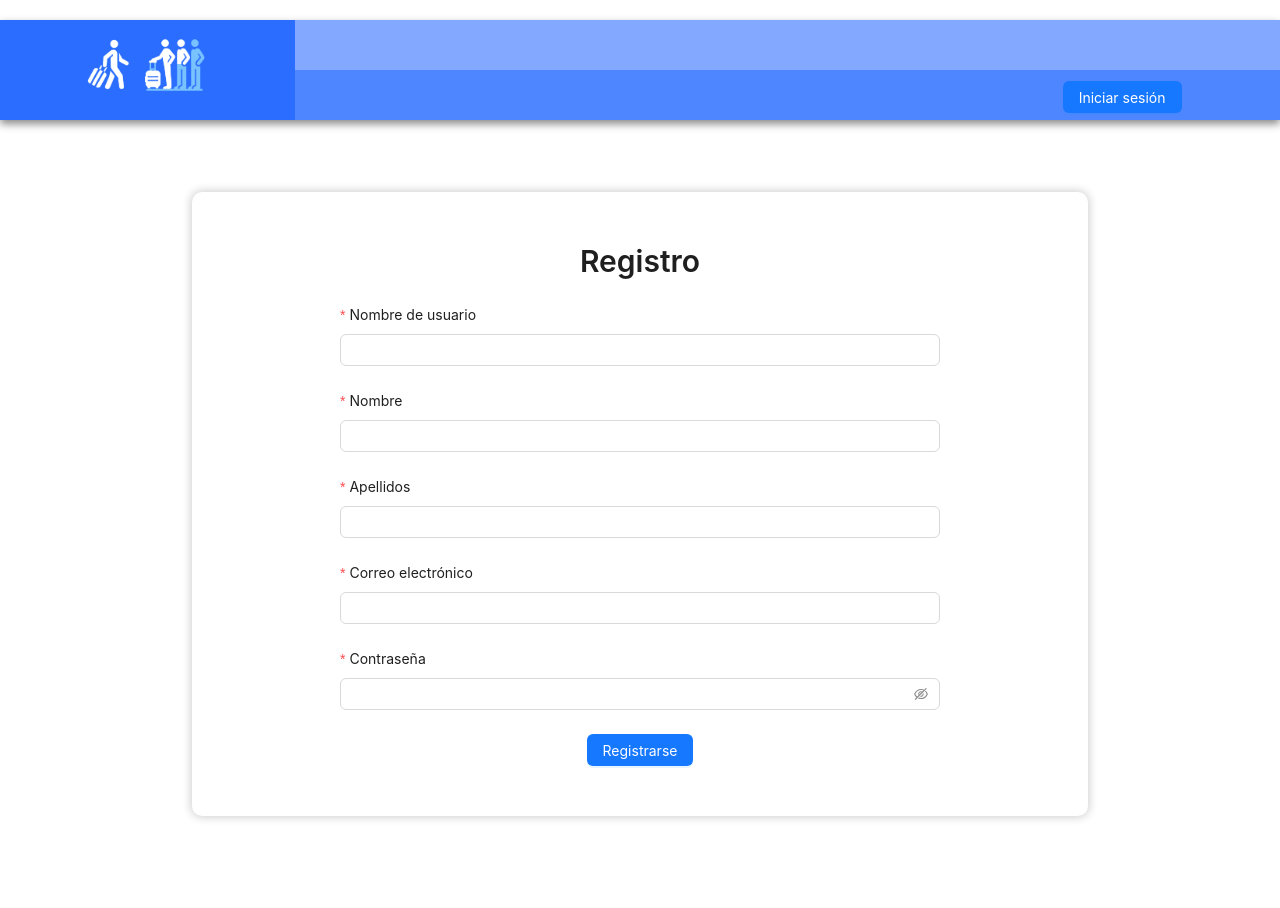
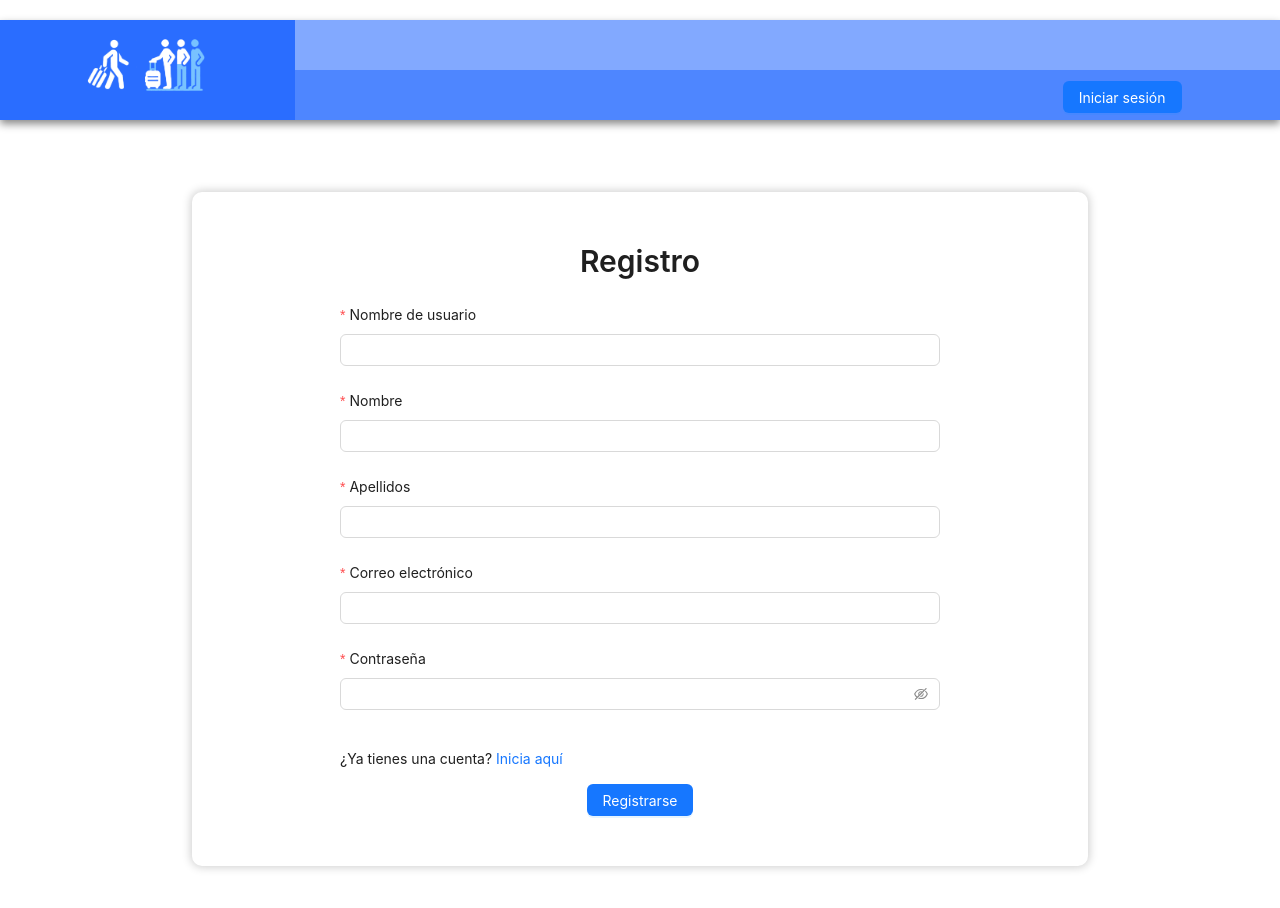
Before and after one commit to FSD0224STR/TFM-azul-frontend, a React (Vite) app: page /registration in a window 1280 px wide. Shown: the top 908 px of the page. Built offline with nearby package versions, Linux system fonts and the light colour scheme.

Commit message:
navfooter en registro

```diff
--- a/src/components/LoginFooter.jsx
+++ b/src/components/LoginFooter.jsx
@@ -5,7 +5,7 @@ export const LoginFooter = () => {
 
   if (location.pathname === "/registration") {
     return (
-      <div className="footer">
+      <div className="footer2">
         <p>
           ¿Ya tienes una cuenta? <Link to="/">Inicia aquí</Link>
         </p>
--- a/src/pages/registration2.jsx
+++ b/src/pages/registration2.jsx
@@ -3,6 +3,7 @@ import userApi from "/src/apiservice/userApi.js";
 import { useNavigate } from "react-router-dom";
 import { useState } from "react";
 import "../styles/Registration.css";
+import { LoginFooter } from "../components/LoginFooter";
 
 const RegistrationForm2 = () => {
   const [form] = Form.useForm();
@@ -144,7 +145,7 @@ const RegistrationForm2 = () => {
           >
             <Input.Password />
           </Form.Item>
-
+          <LoginFooter />
           <Form.Item className="registration-btn">
             <Button type="primary" htmlType="submit" block>
               Registrarse
```
